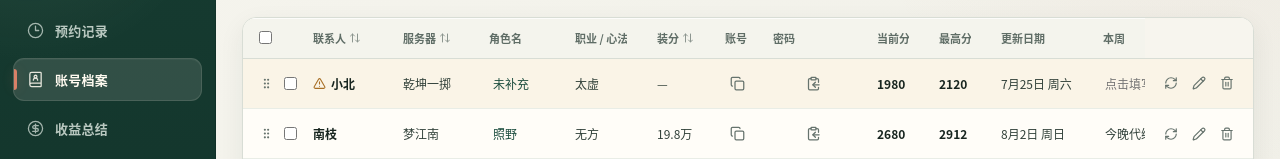
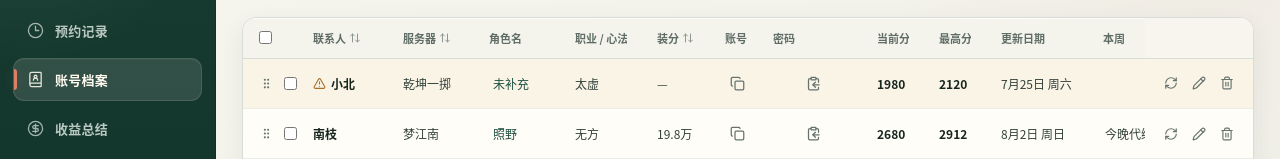
Before and after one commit to zhishui-y/TimeKeeper, a Vue app: page /#/accounts in a window 1280 px wide. Shown: the part 191-350 px from the top of the page. Built offline with nearby package versions, Linux system fonts and the light colour scheme.

Commit message:
移除本周列空值提示

```diff
--- a/src/components/accounts/AccountTable.vue
+++ b/src/components/accounts/AccountTable.vue
@@ -554,8 +554,7 @@ function cancelColumnResize(columnKey: AccountTableColumnKey, width: number): vo
                 :disabled="savingUsageIds.has(profile.id) || clearingWeekly"
                 :aria-busy="savingUsageIds.has(profile.id) || clearingWeekly"
                 :aria-label="`编辑本周 ${profile.accountName}`"
-                :title="usageDrafts[profile.id] || '点击填写本周'"
-                placeholder="点击填写"
+                :title="usageDrafts[profile.id] || undefined"
                 @input="emit('updateUsageDraft', profile.id, inputValue($event))"
                 @keydown.enter.prevent="emit('saveUsage', profile, usageDrafts[profile.id] ?? '')"
                 @keydown.esc.prevent="cancelUsage(profile, $event)"
```
Also changed, not shown: 1 other file (tests, documents, lock files or other folders).
